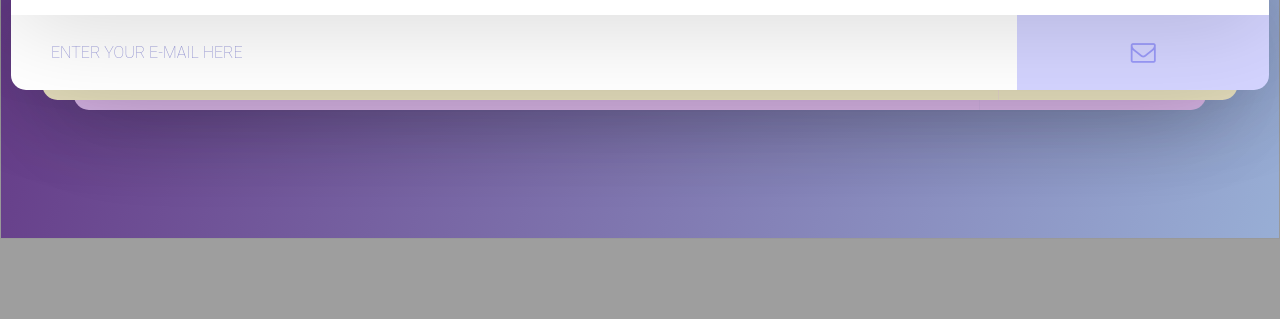
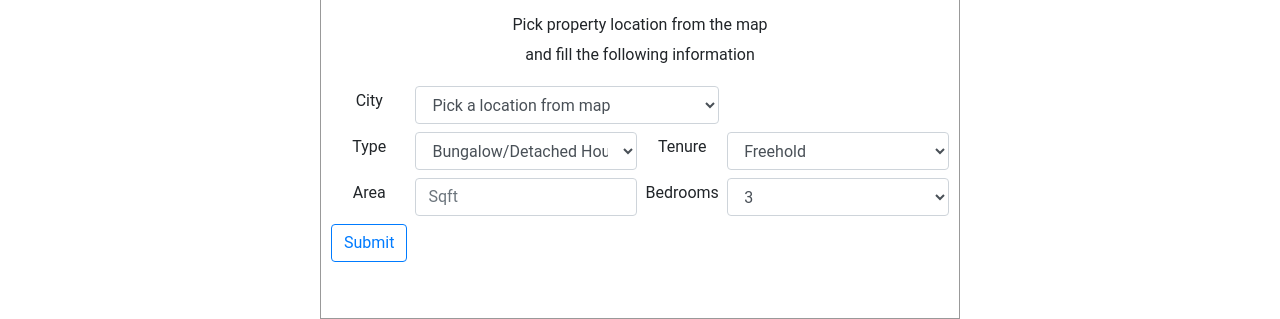
Before and after one commit to tangklrb/WQD7005, a Flask app: page / in a window 1280 px wide. Shown: the part 601-920 px from the top of the page. Before the commit the page ends 839 px from the top, so only its background shows below. Run offline with Flask 2, Linux system fonts and the light colour scheme; some libraries are stand-ins or nearby versions.

Commit message:
Assignment: Rework

```diff
--- a/13_Assignment_Milestore_5/app.py
+++ b/13_Assignment_Milestore_5/app.py
@@ -1,7 +1,12 @@
 import json
+import pickle
 import numpy as np
 import pandas as pd
 from geopy.distance import distance
+from sklearn.preprocessing import MinMaxScaler, OneHotEncoder
+from sklearn.compose import make_column_transformer
+from sklearn.pipeline import make_pipeline
+from sklearn.linear_model import LinearRegression
 from flask import Flask, render_template, request
 app = Flask(__name__)
 
@@ -49,6 +54,43 @@ def nearest_poi():
     'nearest_poi': pois['distance'].min()
   }))
 
+@app.route('/predict-price/', methods=['POST'])
+def predict_price():
+  if request.method == "POST":
+    data = request.form
+    error_messages = list()
+
+    if not is_float(data['area_sqft']):
+      error_messages.append("Please enter a valid number for Area (sqft)")
+
+    if len(data['city']) == 0:
+      error_messages.append("Please pick the location from map and select the nearest city")
+
+    if len(error_messages) > 0:
+      return (json.dumps({
+        "status": "Error",
+        "message": "<br/>".join(error_messages)
+      }))
+
+    input_features = pd.DataFrame([data])
+    model = pickle.load(open('../data/model.pkl', 'rb'))
+    predicted_price = model.predict(input_features)
+
+    return ({
+      "status": "Predicted Price",
+      "message": predicted_price[0]
+    })
+  else:
+    return ('{ "status": "Error", "message": "No data are posted"}')
+
+
+def is_float(n):
+  try:
+    float(n)
+    return True
+  except ValueError:
+    return False
+
 
 if __name__ == '__main__':
   app.run(host='0.0.0.0', port=8899, debug=True)
--- a/13_Assignment_Milestore_5/templates/main.html
+++ b/13_Assignment_Milestore_5/templates/main.html
@@ -12,15 +12,17 @@
             font-family: "Roboto";
             }
 
+            /* background: linear-gradient(120grad, #643986, #98aed5); */
             #title-box {
                 height: 40px;
-        width: 100%;
+                width: 50%;
+                min-width: 480px;
+                max-width: 960px;
                 padding: 10px;
-        margin: 0;
+                margin: auto;
                 z-index: 5;
-        background: linear-gradient(120grad, #643986, #98aed5);
                 border: 0px solid #000;
-        color: #EEE;
+                color: #171717;
                 text-align: center;
                 font-family: 'Roboto','sans-serif';
                 line-height: 40px;
@@ -29,210 +31,72 @@
             /* Always set the map height explicitly to define the size of the div
             * element that contains the map. */
             #map {
-        height: 60%;
-        width: 100%;
+                height: 70%;
+                overflow: auto;
+                width: 50%;
+                min-width: 480px;
+                max-width: 960px;
                 padding: 0;
-        margin: 0;
+                margin: auto;
             }
 
             #prediction-box {
-        height: 40%;
-        width: 100%;
+                display: block;
+                height: 320px;
+                width: 50%;
+                min-width: 480px;
+                max-width: 960px;
                 padding: 10px;
-        margin: 0;
+                margin: auto;
                 z-index: 5;
-        background: linear-gradient(120grad, #643986, #98aed5);
                 border: 1px solid #999;
                 text-align: center;
                 font-family: 'Roboto','sans-serif';
                 line-height: 30px;
             }
 
-      .registration-form {
-        margin: auto;
-        background: transparent;
+            .form-grip-wrapper {
+                display: grid;
+                grid-template-columns: 1fr 3fr 1fr 3fr;
+                align-items: stretch;
+                grid-gap: 8px;
             }
 
-      .registration-form header {
-        position: relative;
-        z-index: 4;
-        background: white;
-        padding: 10px 20px;
-        border-radius: 15px 15px 0 0;
-      }
-      .registration-form header h1 {
-        font-weight: 900;
-        letter-spacing: 1.5px;
-        color: #333;
-        font-size: 23px;
-        text-transform: uppercase;
-        margin: 0;
-      }
-      .registration-form header p {
-        word-spacing: 0px;
-        color: #9facb6;
-        font-size: 17px;
-        margin: 0;
-        margin-top: 5px;
-      }
-      .registration-form form {
-        position: relative;
-      }
-      .registration-form .input-section {
-        width: 100%;
-        position: absolute;
-        display: -webkit-box;
-        display: flex;
-        left: 50%;
-        -webkit-transform: translate(-50%, 0);
-                transform: translate(-50%, 0);
-        height: 75px;
-        border-radius: 0 0 15px 15px;
-        overflow: hidden;
-        z-index: 2;
-        box-shadow: 0px 0px 100px rgba(0, 0, 0, 0.2);
-        -webkit-transition: all 0.2s ease-in;
-        transition: all 0.2s ease-in;
-      }
-      .registration-form .input-section.folded {
-        width: 95%;
-        margin-top: 10px;
-        left: 50%;
-        -webkit-transform: translate(-50%, 0);
-                transform: translate(-50%, 0);
-        z-index: 1;
-      }
-      .registration-form .input-section.folded input {
-        background-color: #e9e2c0;
-      }
-      .registration-form .input-section.folded span {
-        background-color: #e9e2c0;
-      }
-      .registration-form .input-section.folded + .folded {
-        width: 90%;
-        margin-top: 20px;
-        left: 50%;
-        -webkit-transform: translate(-50%, 0);
-                transform: translate(-50%, 0);
-        z-index: 0;
-      }
-      .registration-form .input-section.folded + .folded input {
-        background-color: #e1bcef;
-      }
-      .registration-form .input-section.folded + .folded span {
-        background-color: #e1bcef;
-      }
-      .registration-form .input-section.fold-up {
-        margin-top: -75px;
-      }
-      .registration-form form input {
-        background: white;
-        color: #8f8fd6;
-        width: 80%;
-        border: 0;
-        padding: 20px 40px;
-        margin: 0;
-      }
-      .registration-form form select {
-        background: white;
-        color: #8f8fd6;
-        width: 80%;
-        border: 0;
-        padding: 20px 40px;
-        margin: 0;
-      }
-      .registration-form form input:focus {
-        outline: none;
-      }
-      .registration-form form input::-webkit-input-placeholder {
-        color: #8f8fd6;
-        font-weight: 100;
-      }
-      .registration-form form input::-moz-placeholder {
-        color: #8f8fd6;
-        font-weight: 100;
-      }
-      .registration-form form input:-ms-input-placeholder {
-        color: #8f8fd6;
-        font-weight: 100;
-      }
-      .registration-form form input::-ms-input-placeholder {
-        color: #8f8fd6;
-        font-weight: 100;
-      }
-      .registration-form form input::placeholder {
-        color: #8f8fd6;
-        font-weight: 100;
+            .left-label {
+                grid-column-start: 1;
+                grid-column-end: 1;
             }
 
-      .animated-button {
-        width: 20%;
-        background-color: #d4d4ff;
-      }
-      .animated-button span {
-        display: -webkit-box;
-        display: flex;
-        -webkit-box-orient: horizontal;
-        -webkit-box-direction: normal;
-                flex-direction: row;
-        justify-content: space-around;
-        -webkit-box-align: center;
-                align-items: center;
-        line-height: 75px;
-        text-align: center;
-        height: 75px;
-        -webkit-transition: all 0.2s ease-in;
-        transition: all 0.2s ease-in;
-      }
-      .animated-button span i {
-        font-size: 25px;
-        color: #9999f8;
-      }
-      .animated-button .next-button {
-        background: transparent;
-        color: #9999f8;
-        font-weight: 100;
-        width: 100%;
-        border: 0;
+            .left-input {
+                grid-column-start: 2;
+                grid-column-end: 2;
             }
 
-      .next {
-        margin-top: -75px;
+            .right-label {
+                grid-column-start: 3;
+                grid-column-end: 3;
             }
 
-      .success {
-        width: 100%;
-        position: absolute;
-        display: -webkit-box;
-        display: flex;
-        -webkit-box-align: center;
-                align-items: center;
-        left: 50%;
-        -webkit-transform: translate(-50%, 0);
-                transform: translate(-50%, 0);
-        height: 75px;
-        border-radius: 0 0 15px 15px;
-        overflow: hidden;
-        z-index: 2;
-        box-shadow: 0px 0px 100px rgba(0, 0, 0, 0.2);
-        -webkit-transition: all 0.2s ease-in;
-        transition: all 0.2s ease-in;
-        background: limegreen;
-        margin-top: -75px;
+            .right-input {
+                grid-column-start: 4;
+                grid-column-end: 4;
             }
-      .success p {
-        color: white;
-        font-weight: 900;
-        letter-spacing: 2px;
-        font-size: 18px;
-        width: 100%;
-        text-align: center;
+
+            .wide-input {
+                grid-column-start: 2;
+                grid-column-end: 4;
+            }
+
+            .message-box {
+                grid-column-start: 2;
+                grid-column-end: 5;
+                text-align: left;
+                line-height: 20px;
             }
         </style>
         <link rel="stylesheet" href="https://maxcdn.bootstrapcdn.com/bootstrap/4.0.0/css/bootstrap.min.css" integrity="sha384-Gn5384xqQ1aoWXA+058RXPxPg6fy4IWvTNh0E263XmFcJlSAwiGgFAW/dAiS6JXm" crossorigin="anonymous">
-    <link rel="stylesheet" href="https://maxcdn.bootstrapcdn.com/font-awesome/4.5.0/css/font-awesome.min.css">
+        <script src="https://maxcdn.bootstrapcdn.com/bootstrap/4.0.0/js/bootstrap.min.js" integrity="sha384-JZR6Spejh4U02d8jOt6vLEHfe/JQGiRRSQQxSfFWpi1MquVdAyjUar5+76PVCmYl" crossorigin="anonymous"></script>
         <script src="https://cdnjs.cloudflare.com/ajax/libs/jquery/2.1.3/jquery.min.js"></script>
-    <script src="https://maxcdn.bootstrapcdn.com/bootstrap/4.0.0/js/bootstrap.min.js" integrity="sha384-JZR6Spejh4U02d8jOt6vLEHfe/JQGiRRSQQxSfFWpi1MquVdAyjUar5+76PVCmYl" crossorigin="anonymous"></script>
     </head>
     <body>
         <div id="title-box">
@@ -241,62 +105,86 @@
         <div id="map"></div>
         <div id="prediction-box" class="registration-form">
             <header>
-        <p>Pick house location from the map</br>and fill the following information</p>
+                <p>Pick property location from the map</br>and fill the following information</p>
             </header>
-      <form>
-        <div class="input-section email-section">
-          <input class="email" type="email" placeholder="ENTER YOUR E-MAIL HERE" autocomplete="off"/>
-          <!--select name="cars">
-            <option value="">Select Nearest City</option>
-            <option value="volvo">Volvo</option>
-            <option value="saab">Saab</option>
-            <option value="fiat">Fiat</option>
-            <option value="audi">Audi</option>
-            <option value="saab">Saab</option>
-            <option value="fiat">Fiat</option>
-            <option value="audi">Audi</option>
-            <option value="saab">Saab</option>
-            <option value="fiat">Fiat</option>
-            <option value="audi">Audi</option>
-            <option value="saab">Saab</option>
-            <option value="fiat">Fiat</option>
-            <option value="audi">Audi</option>
-          </select-->
-          <div class="animated-button">
-            <span class="icon-paper-plane">
-              <i class="fa fa-envelope-o"></i>
-            </span>
-            <span class="next-button email">
-              <i class="fa fa-arrow-up"></i>
-            </span>
+
+            <form action="" id="predict_price" name="predict_price">
+                <input type="hidden" name="nearest_poi" id="nearest_poi" class="form-control w-100">
+                <div class="form-grip-wrapper">
+                    <div class="left-label">
+                        City
+                    </div>
+                    <div class="wide-input">
+                        <select name="city" id="city" class="form-control w-100">
+                            <option value="">Pick a location from map</option>
+                        </select>
+                    </div>
+                    <div class="left-label">
+                        Type
+                    </div>
+                    <div class="left-input">
+                        <select name="property_type" id="property_type" class="form-control w-100">
+                            <option value="Detached House">Bungalow/Detached House</option>
+                            <option value="Semi-Detached House">Semi-Detached House</option>
+                            <option value="Cluster House">Cluster House</option>
+                            <option value="Terrace House">Terrace House</option>
+                            <option value="Town House">Town House</option>
+                            <option value="Condominium/Apartment">Condominium/Apartment</option>
+                            <option value="Hotel/Service Apartment">Hotel/Service Apartment</option>
+                            <option value="Low-Cost House">Low-Cost House</option>
+                            <option value="Flat">Flat</option>
+                        </select>
+                    </div>
+                    <div class="right-label">
+                        Tenure
+                    </div>
+                    <div class="right-input">
+                        <select name="tenure" id="tenure" class="form-control w-100">
+                            <option value="Freehold">Freehold</option>
+                            <option value="Leasehold">Leasehold</option>
+                        </select>
+                    </div>
+                    <div class="left-label">
+                        Area
+                    </div>
+                    <div class="left-input">
+                        <input type="text" name="area_sqft" id="area_sqft" class="form-control w-100" placeholder="Sqft">
+                    </div>
+                    <div class="right-label">
+                        Bedrooms
+                    </div>
+                    <div class="right-input">
+                        <select name="bedrooms" id="bedrooms" class="form-control w-100">
+                            <option value="0">0</option>
+                            <option value="1">1</option>
+                            <option value="2">2</option>
+                            <option value="3" selected>3</option>
+                            <option value="4">4</option>
+                            <option value="5">5</option>
+                            <option value="6">6</option>
+                            <option value="7">7</option>
+                            <option value="8">8</option>
+                            <option value="9">9</option>
+                            <option value="10">10</option>
+                            <option value="11">>10</option>
+                        </select>
+                    </div>
+                    <div class="left-label">
+                        <button type="submit" id="submit" class="btn btn-outline-primary" onclick="return false">
+                            Submit
+                        </button>
+                    </div>
+                    <div class="message-box">
+                        <div class="alert" id="message_box" name="message_box">
                         </div>
                     </div>
-        <div class="input-section password-section folded">
-          <input class="password" type="password" placeholder="ENTER YOUR PASSWORD HERE"/>
-          <div class="animated-button"><span class="icon-lock"><i class="fa fa-lock"></i></span><span class="next-button password"><i class="fa fa-arrow-up"></i></span></div>
-        </div>
-        <div class="input-section repeat-password-section folded">
-          <input class="repeat-password" type="password" placeholder="REPEAT YOUR PASSWORD HERE"/>
-          <div class="animated-button"><span class="icon-repeat-lock"><i class="fa fa-lock"></i></span><span class="next-button repeat-password"><i class="fa fa-paper-plane"></i></span></div>
-        </div>
-        <div class="success">
-          <p>ACCOUNT CREATED</p>
                 </div>
             </form>
         </div>
-    <!--p>Click on the map to add markers.</p-->
+
         <script>
-
-      // In the following example, markers appear when the user clicks on the map.
-      // The markers are stored in an array.
-      // The user can then click an option to hide, show or delete the markers.
             var map;
             var markers = [];
-
-      function updatePredictionBox(position) {
-	alert(position.lat());
-	alert(position.lng());
-      }
 
             function initMap() {
                 var kualaLumpur = {lat: 3.117395, lng: 101.677355};
@@ -350,72 +238,74 @@
                 markers = [];
             }
 
-      $('.email').on("change keyup paste",
-        function(){
-          if($(this).val()){
-            $('.icon-paper-plane').addClass("next");
-          } else {
-            $('.icon-paper-plane').removeClass("next");
+            function updatePredictionBox(position) {
+                ajaxGetCitiesURL = 'http://localhost:8899/nearby-cities/?lat=' + position.lat() + '&lng=' + position.lng();
+                ajaxNearestPoiURL = 'http://localhost:8899/nearest-poi/?lat=' + position.lat() + '&lng=' + position.lng();
+
+                var ajaxGetCities = new XMLHttpRequest();
+                var ajaxNearestPoi = new XMLHttpRequest();
+
+                ajaxGetCities.onreadystatechange = function() {
+                    if(this.status == 200 && this.readyState == 4) {
+                        select = document.getElementById('city');
+
+                        // Clear old options
+                        select.options.length = 0;
+
+                        // Populate new options
+                        options = JSON.parse(this.responseText);
+                        for (index = 0; index < options.length; ++index) {
+                            option = options[index];
+                            select.options.add(new Option(option, option));
                         }
                     }
-      );
+                }
 
-      $('.next-button').hover(
-        function(){
-          $(this).css('cursor', 'pointer');
-        }
-      );
-
-      $('.next-button.email').click(
-        function(){
-          console.log("Something");
-          $('.email-section').addClass("fold-up");
-          $('.password-section').removeClass("folded");
-        }
-      );
-
-      $('.password').on("change keyup paste",
-        function(){
-          if($(this).val()){
-            $('.icon-lock').addClass("next");
-          } else {
-            $('.icon-lock').removeClass("next");
+                ajaxNearestPoi.onreadystatechange = function() {
+                    if(this.status == 200 && this.readyState == 4) {
+                        input = document.getElementById('nearest_poi');
+                        response = JSON.parse(this.responseText)
+                        input.value = response.nearest_poi;
                     }
                 }
-      );
 
-      $('.next-button').hover(
-        function(){
-          $(this).css('cursor', 'pointer');
+                ajaxGetCities.open('GET', ajaxGetCitiesURL, true);
+                ajaxGetCities.send();
+                ajaxNearestPoi.open('GET', ajaxNearestPoiURL, true);
+                ajaxNearestPoi.send();
             }
-      );
 
-      $('.next-button.password').click(
-        function(){
-          console.log("Something");
-          $('.password-section').addClass("fold-up");
-          $('.repeat-password-section').removeClass("folded");
+            $( "#submit" ).click(function() {
+
+                form = document.getElementById( "predict_price" );
+
+                ajaxPredictPriceURL = 'http://localhost:8899/predict-price/';
+                var ajaxPredictPrice = new XMLHttpRequest();
+
+                ajaxPredictPrice.onreadystatechange = function() {
+                    if(this.status == 200 && this.readyState == 4) {
+                        messageBox = document.getElementById("message_box");
+                        response = JSON.parse(this.responseText);
+                        if(response.status == "Error") {
+                            messageBox.classList.remove("alert-success");
+                            messageBox.classList.add("alert-danger");
+                            messageBox.innerHTML = '<strong>' + response.status + '</strong>' + '<br/>' + response.message;
                         }
-      );
-
-      $('.repeat-password').on("change keyup paste",
-        function(){
-          if($(this).val()){
-            $('.icon-repeat-lock').addClass("next");
-          } else {
-            $('.icon-repeat-lock').removeClass("next");
+                        else {
+                            messageBox.classList.remove("alert-danger");
+                            messageBox.classList.add("alert-success");
+                            messageBox.innerHTML = '<strong>' + response.status + '</strong>' + '<br/><h2>RM ' + parseFloat(response.message).toFixed(2) + '</h2>';
                         }
                     }
-      );
+                }
 
-      $('.next-button.repeat-password').click(
-        function(){
-          console.log("Something");
-          $('.repeat-password-section').addClass("fold-up");
-          $('.success').css("marginTop", 0);
-        }
-      );
+                ajaxPredictPrice.open('POST', ajaxPredictPriceURL, true);
+                ajaxPredictPrice.send(new FormData(form));
+
+                return false;
+            });
         </script>
+
         <script async defer
         src="https://maps.googleapis.com/maps/api/js?key=AIzaSyB7TDax06Hr4E-VRuvCid72zl4U9TVHm14&callback=initMap">
         </script>
```
Also changed, not shown: 6 other files. Lines whose indentation alone changed are shown as unchanged.
